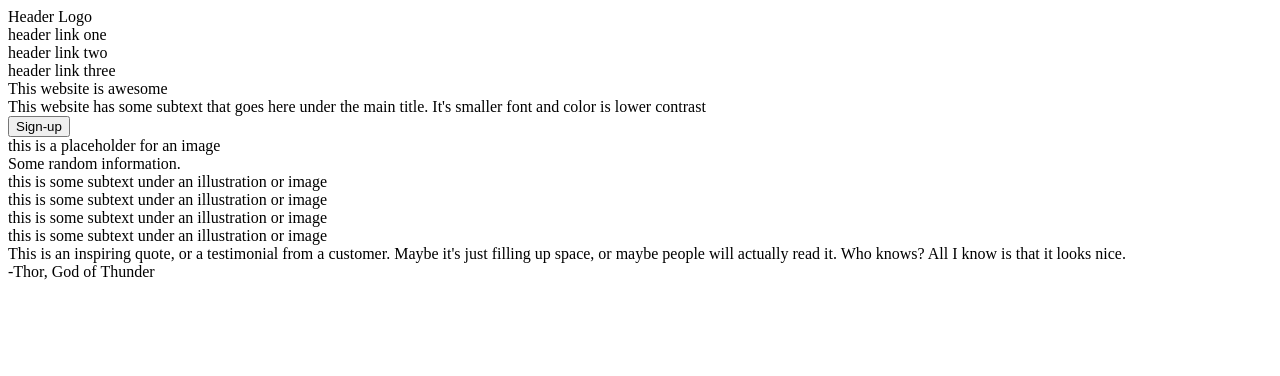
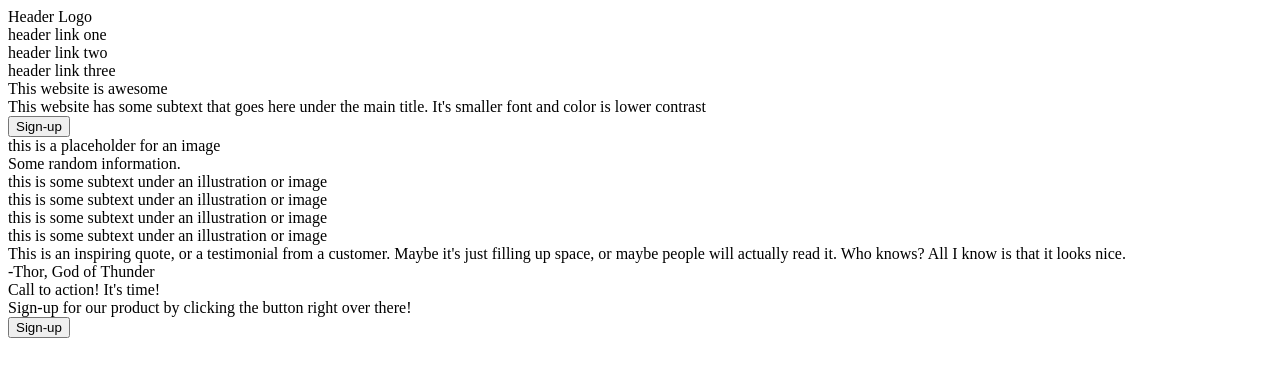
Before and after one commit to ron0909/landing-page, a plain HTML site: page index.html in a window 1280 px wide. Drawn offline with Linux system fonts and the light colour scheme.

Commit message:
Added the contents for the fourth container

```diff
--- a/index.html
+++ b/index.html
@@ -16,7 +16,7 @@
         <div class="content-one">
             <div>This website is awesome</div>
             <div>This website has some subtext that goes here under the main title. It's smaller font and color is lower contrast</div>
-            <button class="sign-up">Sign-up</button>
+            <button class="sign-up-one">Sign-up</button>
             <div>this is a placeholder for an image</div>
         </div>
     </div>
@@ -43,7 +43,15 @@
         <div class="text-three">This is an inspiring quote, or a testimonial from a customer. Maybe it's just filling up space, or maybe people will actually read it. Who knows? All I know is that it looks nice.</div>
         <div class="text-author">-Thor, God of Thunder</div>
     </div>
-    <div class="container-four"></div>
+    <div class="container-four">
+        <div class="con-four">
+            <div class="text-four">
+                <div class="text-four-one">Call to action! It's time!</div>
+                <div class="text-four-two">Sign-up for our product by clicking the button right over there!</div>
+            </div>
+            <button class="sign-up-four">Sign-up</button>
+        </div>
+    </div>
     <div class="container-five"></div>
 </body>
 </html>
```
